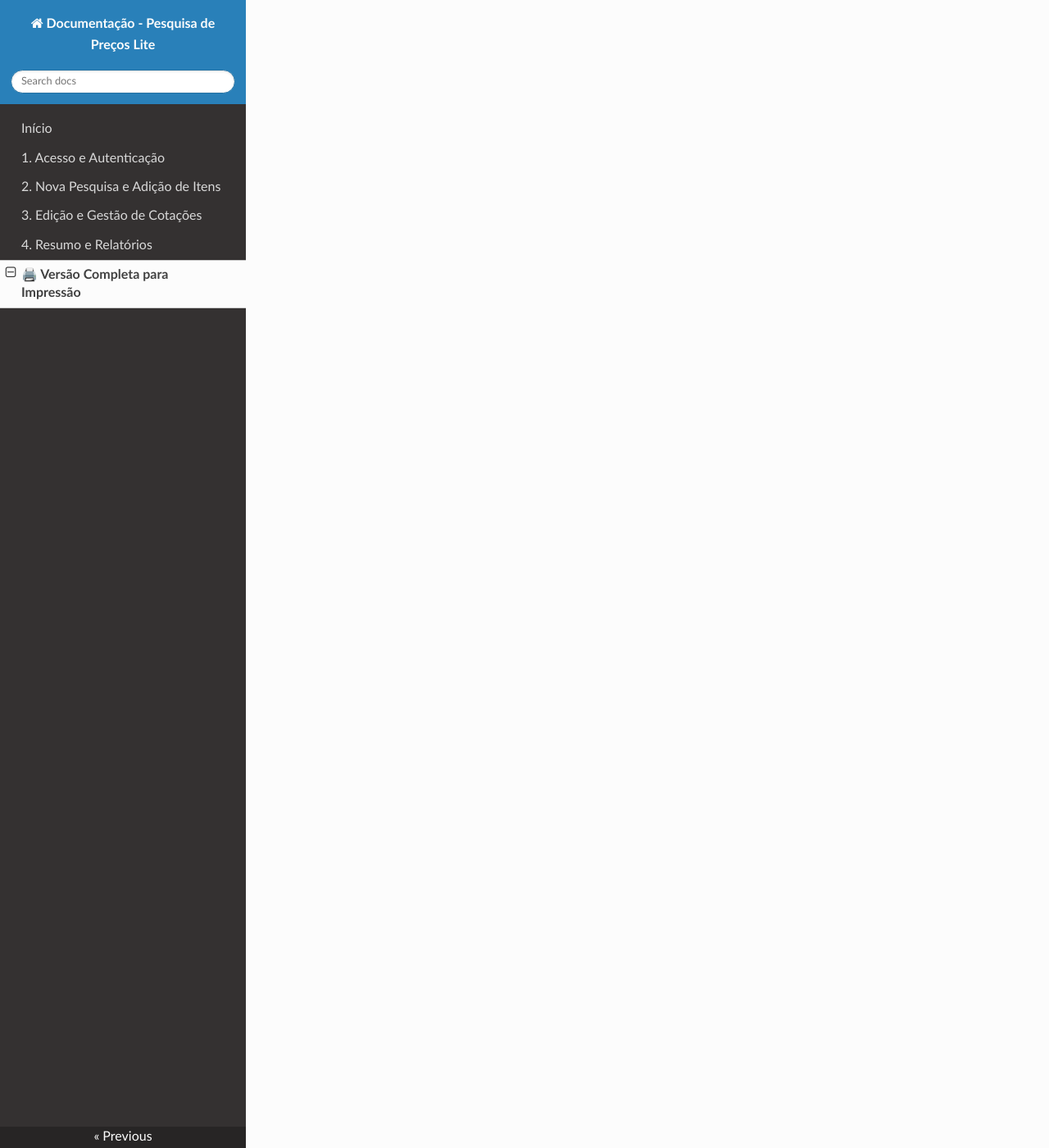
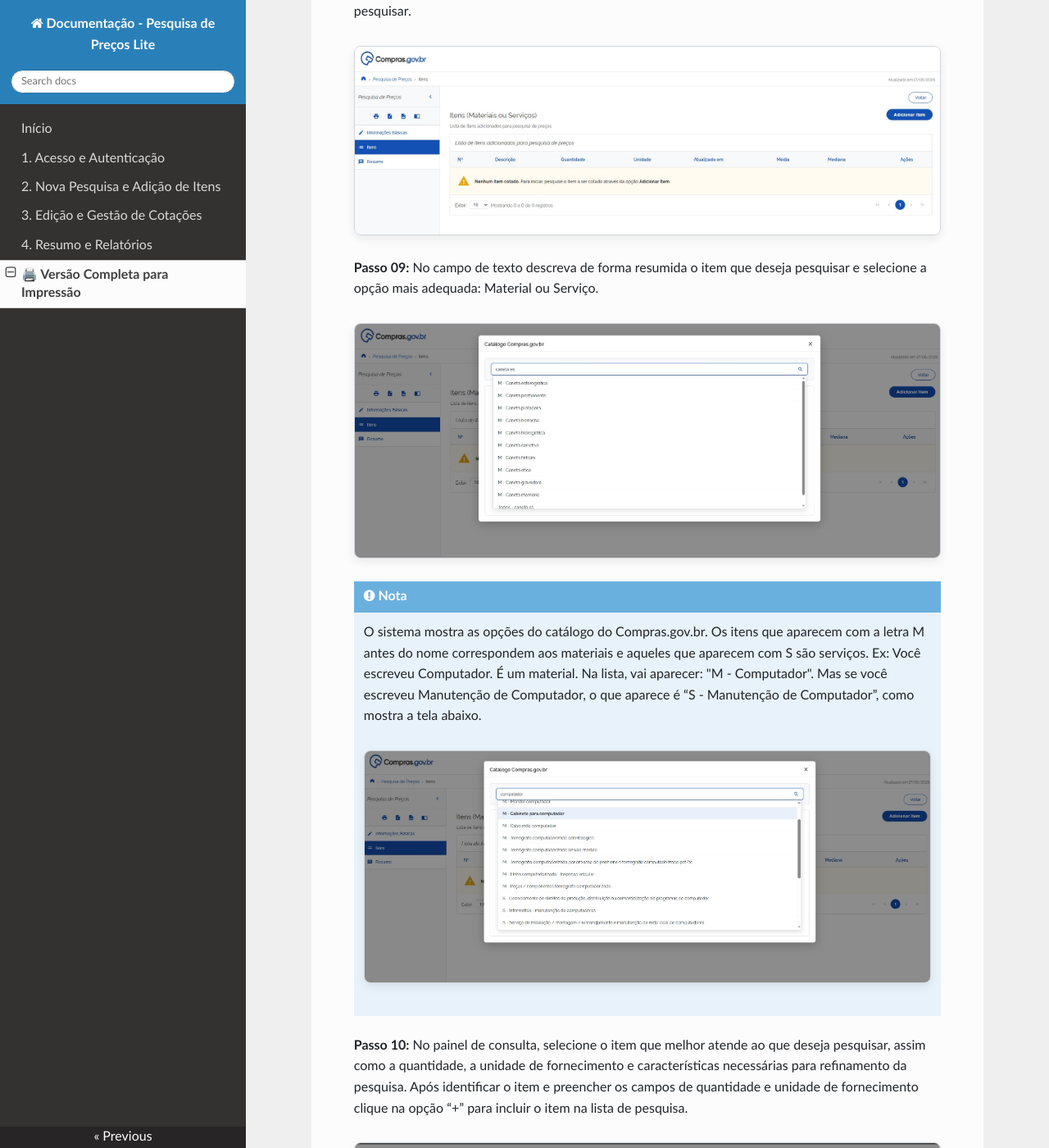
Before and after one commit to siqueiraazevedo2013-cloud/tutorial-pesquisa-preco-lite-and, an MkDocs documentation site: the page built from docs/manual-completo.md, in a window 1280 px wide and 1400 px high, scrolled down 2880 px. Shown: the whole window at 82% size. Built offline with MkDocs 1.6.1, drawn with Linux system fonts in a browser that asks for light colours; nearby versions of some CDN libraries; some of the changed text lies outside the part shown.

Commit message:
Update manual-completo.md

```diff
--- a/docs/manual-completo.md
+++ b/docs/manual-completo.md
@@ -35,3 +35,25 @@
     Caso deseje iniciar uma pesquisa do zero (com ou sem login), clique no botão "Nova Pesquisa" e siga para os passos seguintes.
 
 <br>
+# 2. NOVA PESQUISA E ADIÇÃO DE ITENS
+
+**Passo 07:** Preencha as informações básicas da consulta como título e observações e clique em “Itens”.
+
+![Tela Informações Básicas](Imagens/PPLite-2.png)
+
+**Passo 08:** Na opção “Itens”, clique em “Adicionar Item” para incluir o material ou serviço que deseja pesquisar.
+
+![Tela Adicionar Item](Imagens/Screenshot_18.jpg)
+
+**Passo 09:** No campo de texto descreva de forma resumida o item que deseja pesquisar e selecione a opção mais adequada: Material ou Serviço.
+
+![Tela Descrição do Item](Imagens/Screenshot_19.jpg)
+
+!!! note "Nota"
+    O sistema mostra as opções do catálogo do Compras.gov.br. Os itens que aparecem com a letra M antes do nome correspondem aos materiais e aqueles que aparecem com S são serviços. Ex: Você escreveu Computador. É um material. Na lista, vai aparecer: "M - Computador". Mas se você escreveu Manutenção de Computador, o que aparece é “S - Manutenção de Computador”, como mostra a tela abaixo.
+
+    ![Tela Material vs Serviço](Imagens/Screenshot_20.jpg)
+
+**Passo 10:** No painel de consulta, selecione o item que melhor atende ao que deseja pesquisar, assim como a quantidade, a unidade de fornecimento e características necessárias para refinamento da pesquisa. Após identificar o item e preencher os campos de quantidade e unidade de fornecimento clique na opção “+” para incluir o item na lista de pesquisa.
+
+![Tela Inclusão de Item](Imagens/PPLite-4.png)
```
